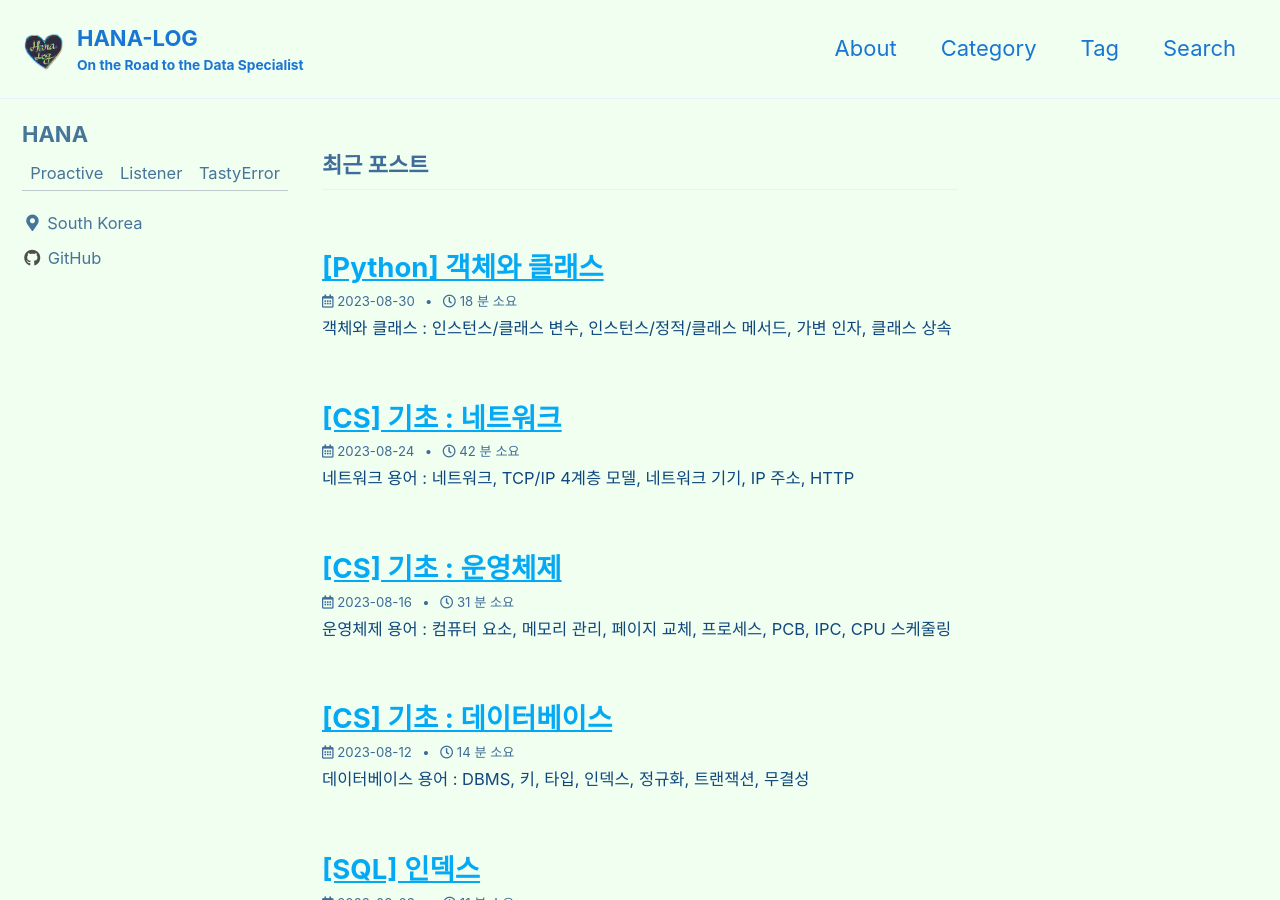
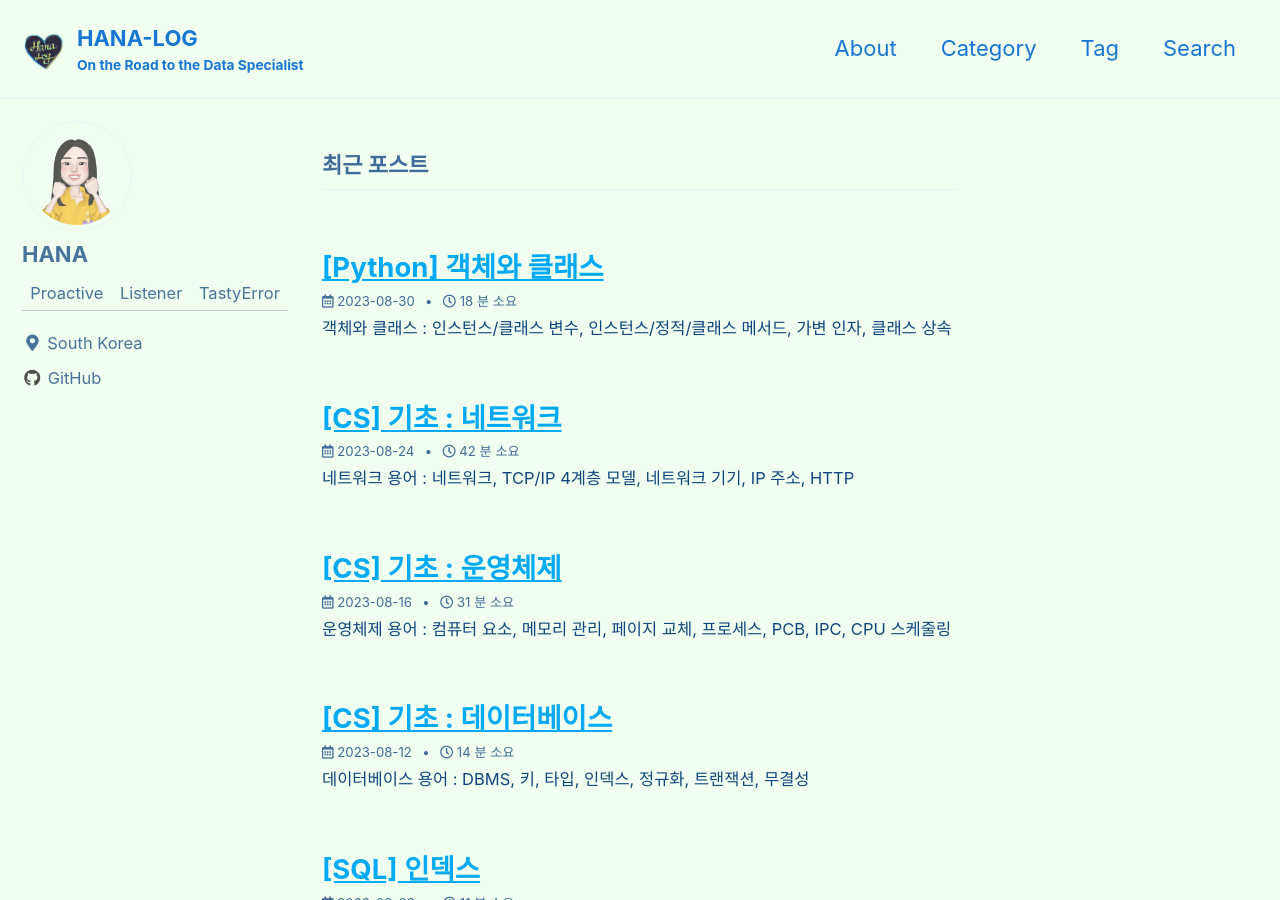
Before and after one commit to hanalog/hanalog.github.io, a Jekyll site: the page built from index.html, in a window 1280 px wide and 900 px high. Built offline with Jekyll 4.4.1, drawn with Linux system fonts in a browser that asks for light colours; cached includes are drawn as plain includes; some web fonts are replaced; the list of posts is cut into pages by our own code.

Commit message:
Upload profile image

```diff
--- a/_config.yml
+++ b/_config.yml
@@ -103,7 +103,7 @@
 # Site Author
 author:
   name             : "HANA"
-  avatar           : # path of avatar image, e.g. "/assets/images/bio-photo.jpg"
+  avatar           : "/assets/images/profile.png"
   bio              : "Proactive|Listener|TastyError"
   location         : "South Korea"
   email            :
```
Also changed, not shown: assets/images/profile.png (added).
